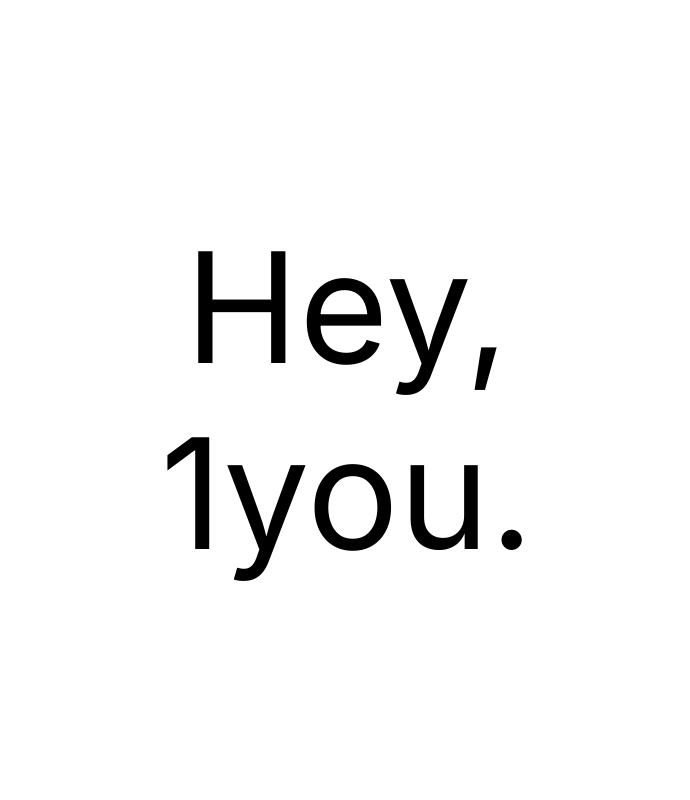
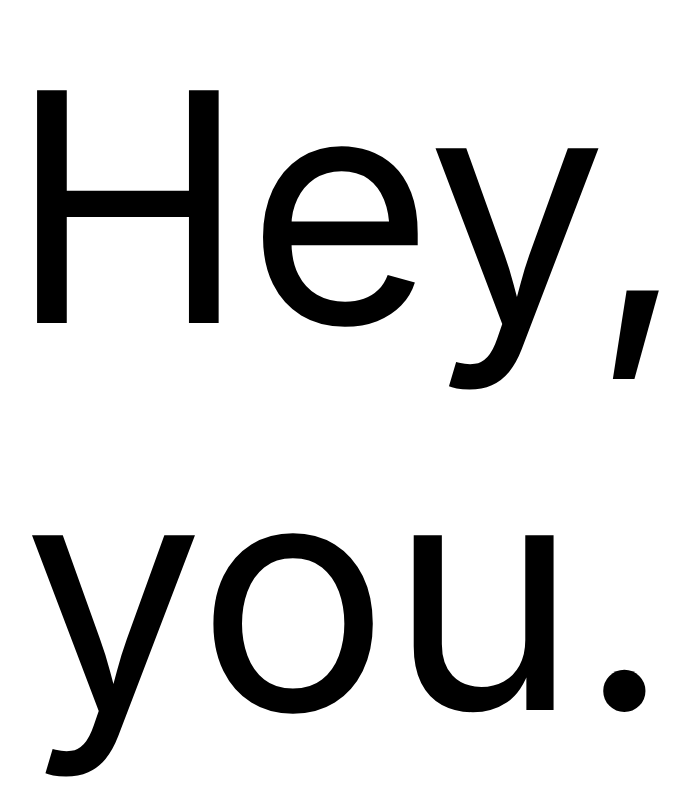
Before and after one commit to youre-a-bit-nosy/youre-a-bit-nosy, a plain HTML site: page index.html in a window 1280 px wide. Shown: the whole page, without its empty margins (293-983 px from the left). Drawn offline with Linux system fonts and the light colour scheme.

Commit message:
Update index.html

```diff
--- a/index.html
+++ b/index.html
@@ -3,7 +3,7 @@
 <head>
   <meta charset="UTF-8">
   <meta name="viewport" content="width=device-width, initial-scale=1.0">
-  <title>Hello World</title>
+  <title>Hey</title>
   <link href="https://fonts.googleapis.com/css2?family=Inter:wght@400;600&display=swap" rel="stylesheet">
   <style>
     body {
@@ -15,13 +15,13 @@
       background-color: white;
       font-family: 'Inter', sans-serif;
       color: black;
-      font-size: 12vw;
+      font-size: 40vh;
       text-align: center;
     }
   </style>
 </head>
 <body>
   <p>Hey,<br>
-  1you.</p>
+  you.</p>
 </body>
 </html>
```
